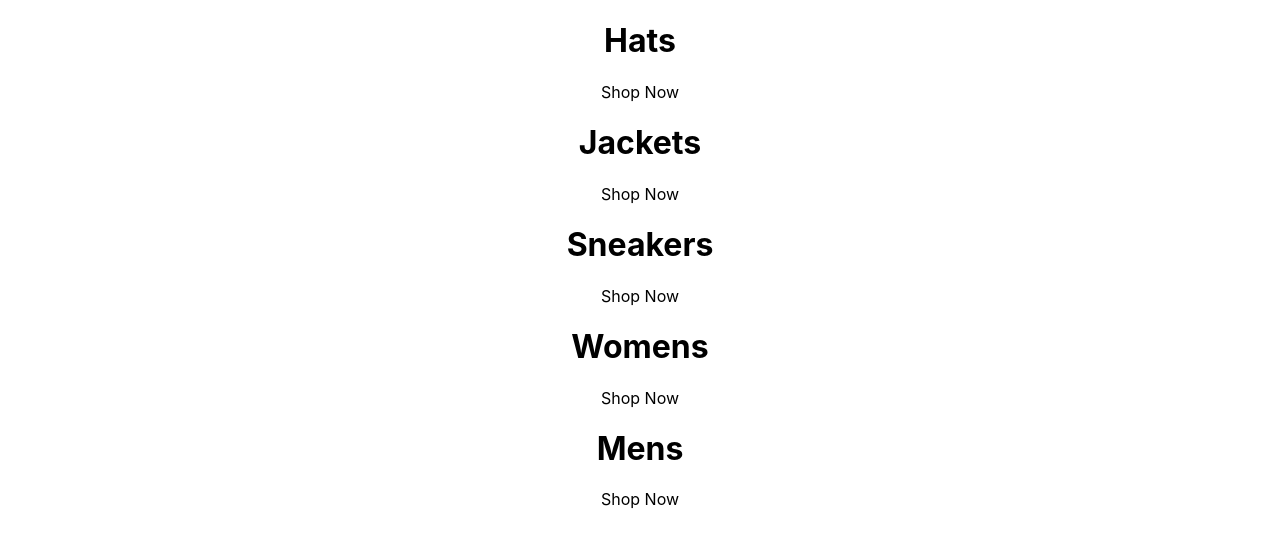
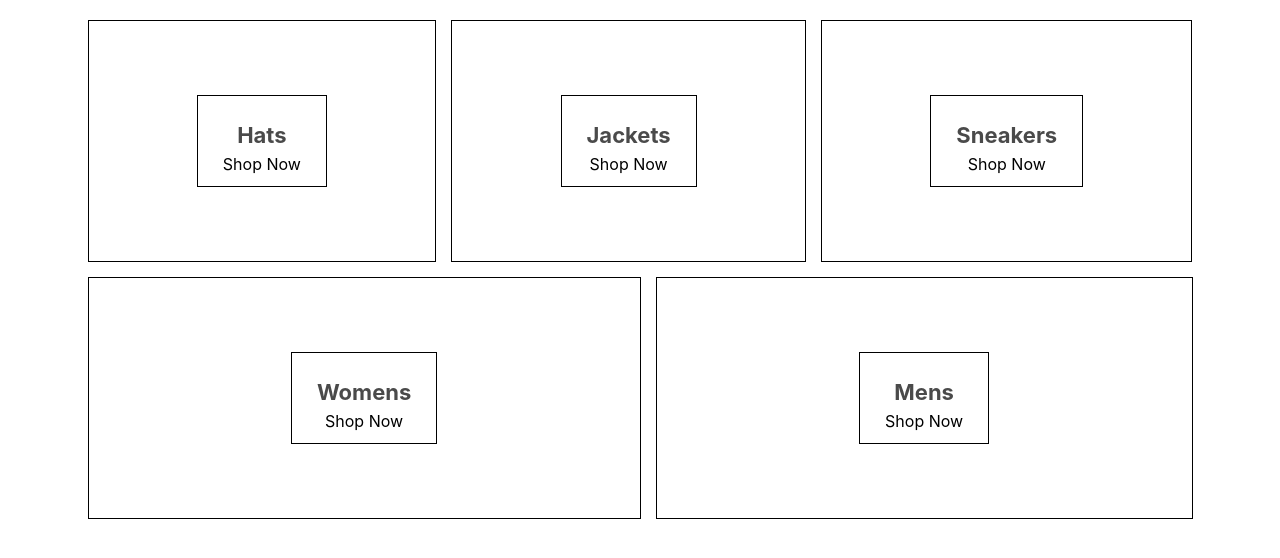
Before and after one commit to rjthemxguy/sell, a React (Create React App) app: page / in a window 1280 px wide. Shown: the top 558 px of the page. Built offline with nearby package versions, Linux system fonts and the light colour scheme.

Commit message:
fixed title

```diff
--- a/package.json
+++ b/package.json
@@ -6,6 +6,7 @@
     "@testing-library/jest-dom": "^5.11.10",
     "@testing-library/react": "^11.2.6",
     "@testing-library/user-event": "^12.8.3",
+    "node-sass": "^5.0.0",
     "react": "^17.0.2",
     "react-dom": "^17.0.2",
     "react-scripts": "4.0.3",
--- a/src/homepage.component.jsx
+++ b/src/homepage.component.jsx
@@ -1,4 +1,4 @@
-
+import "./homepage.styles.scss";
 
 
 const HomePage = () => (
@@ -7,42 +7,42 @@
         <div className="directory-menu">
             <div className="menu-item">
                 <div className="content">
-                    <div className="title">
-                        <h1>Hats</h1>
+
+                        <h1 className="title">Hats</h1>
                         <span>Shop Now</span>
-                    </div>
+
                 </div>
             </div>
             <div className="menu-item">
                 <div className="content">
-                    <div className="title">
-                        <h1>Jackets</h1>
+
+                        <h1 className="title">Jackets</h1>
                         <span>Shop Now</span>
-                    </div>
+
                 </div>
             </div>
             <div className="menu-item">
                 <div className="content">
-                    <div className="title">
-                        <h1>Sneakers</h1>
+
+                        <h1 className="title">Sneakers</h1>
                         <span>Shop Now</span>
-                    </div>
+
                 </div>
             </div>
             <div className="menu-item">
                 <div className="content">
-                    <div className="title">
-                        <h1>Womens</h1>
+
+                        <h1 className="title">Womens</h1>
                         <span>Shop Now</span>
-                    </div>
+
                 </div>
             </div>
             <div className="menu-item">
                 <div className="content">
-                    <div className="title">
-                        <h1>Mens</h1>
+
+                        <h1 className="title">Mens</h1>
                         <span>Shop Now</span>
-                    </div>
+
                 </div>
             </div>
         </div>
--- /dev/null
+++ b/src/homepage.styles.scss
@@ -0,0 +1,54 @@
+.homepage {
+    display: flex;
+    flex-direction: column;
+    align-items: center;
+    padding: 20px 80px;
+  }
+
+  .directory-menu {
+    width: 100%;
+    display: flex;
+    flex-wrap: wrap;
+    justify-content: space-between;
+  }
+
+  .menu-item {
+    min-width: 30%;
+    height: 240px;
+    flex: 1 1 auto;
+    display: flex;
+    align-items: center;
+    justify-content: center;
+    border: 1px solid black;
+    margin: 0 7.5px 15px;
+
+    &:first-child {
+      margin-right: 7.5px;
+    }
+
+    &:last-child {
+      margin-left: 7.5px;
+    }
+
+    .content {
+      height: 90px;
+      padding: 0 25px;
+      display: flex;
+      flex-direction: column;
+      align-items: center;
+      justify-content: center;
+      border: 1px solid black;
+
+      .title {
+        font-weight: bold;
+        margin-bottom: 6px;
+        font-size: 22px;
+        color: #4a4a4a;
+      }
+
+      .subtitle {
+        font-weight: lighter;
+        font-size: 16px;
+      }
+    }
+  }
```
Also changed, not shown: 1 other file (tests, documents, lock files or other folders).
